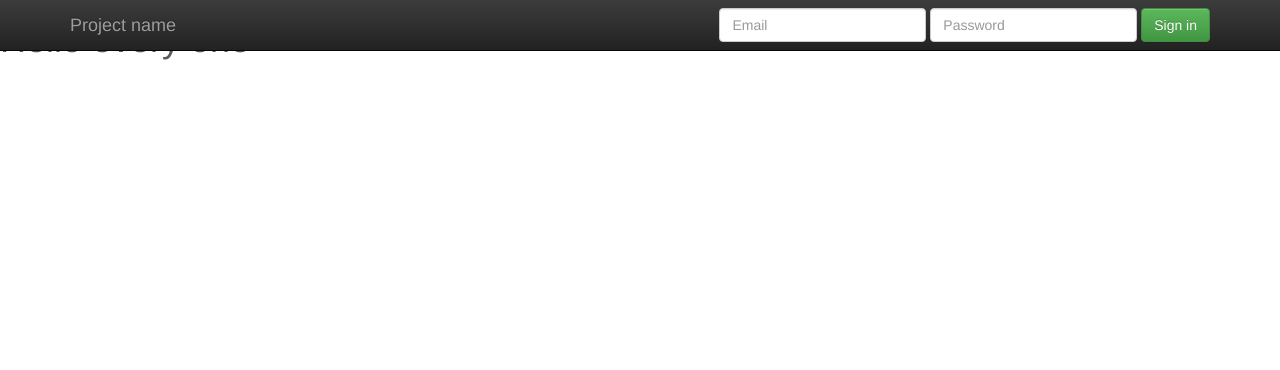
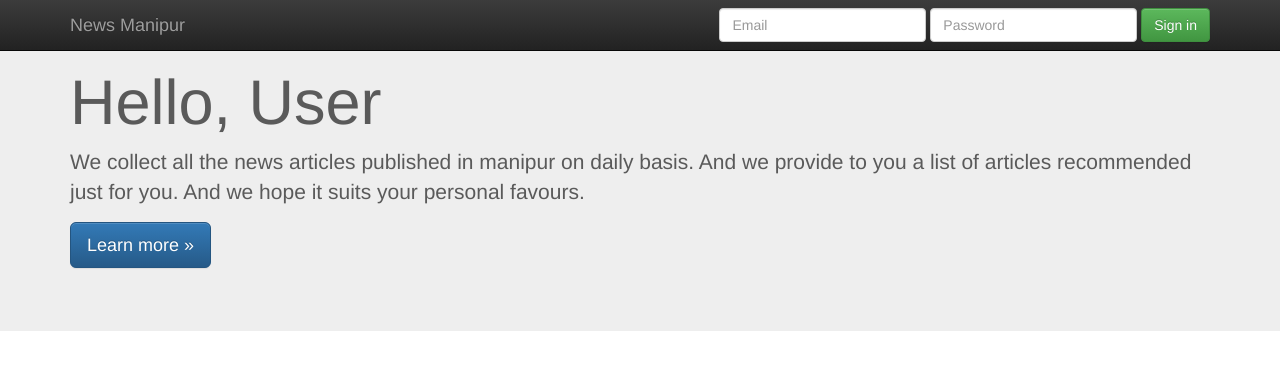
Before and after one commit to nilakanta123/newsallmanipur, a Django app: page / in a window 1280 px wide. Shown: the top 370 px of the page. Run offline with Django 3.2, Linux system fonts and the light colour scheme; some libraries are stand-ins or nearby versions.

Commit message:
Update base and index html

```diff
--- a/templates/base.html
+++ b/templates/base.html
@@ -38,7 +38,7 @@
             <span class="icon-bar"></span>
             <span class="icon-bar"></span>
           </button>
-          <a class="navbar-brand" href="#">Project name</a>
+          <a class="navbar-brand" href="#">News Manipur</a>
         </div>
         <div id="navbar" class="navbar-collapse collapse">
           <form class="navbar-form navbar-right">
--- a/templates/index.html
+++ b/templates/index.html
@@ -2,6 +2,13 @@
 
 {% block content %}
 
-	  <h1>Hello every one</h1>
+	  <!-- Main jumbotron for a primary marketing message or call to action -->
+    <div class="jumbotron">
+      <div class="container">
+        <h1>Hello, User</h1>
+        <p>We collect all the news articles published in manipur on daily basis. And we provide to you a list of articles recommended just for you. And we hope it suits your personal favours.</p>
+        <p><a class="btn btn-primary btn-lg" href="#" role="button">Learn more &raquo;</a></p>
+      </div>
+    </div>
 
 {% endblock content %}
```
